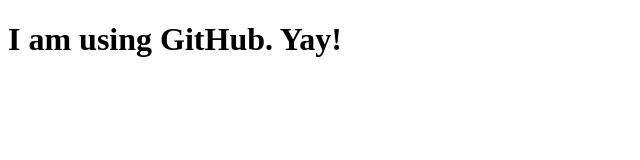
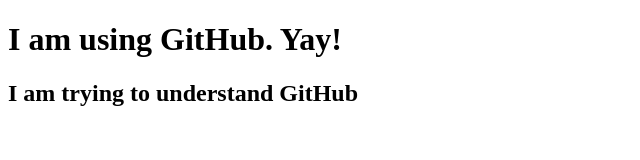
Before and after one commit to sakibturzo/My-First-Website, a plain HTML site: page index.html in a window 1280 px wide. Shown: the whole page, without its empty margins (0-640 px from the left). Drawn offline with Linux system fonts and the light colour scheme.

Commit message:
added a header

```diff
--- a/index.html
+++ b/index.html
@@ -7,5 +7,6 @@
 </head>
 <body>
     <h1>I am using GitHub. Yay!</h1>
+    <h2>I am trying to understand GitHub</h2>
 </body>
 </html>
```
Also changed, not shown: 1 other file.
